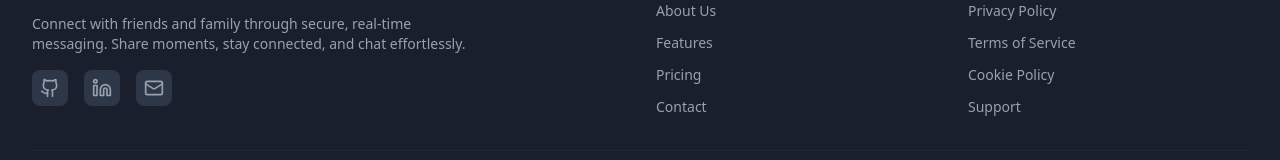
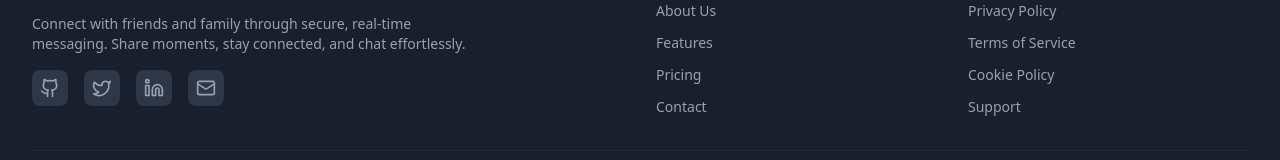
Before and after one commit to JAINAM576/ChatApp, a React (Vite) app in the folder frontend/: page /signup in a window 1280 px wide. Shown: the part 895-1055 px from the top of the page. Built offline with nearby package versions, Linux system fonts and the light colour scheme; no server answers.

Commit message:
twitter added

```diff
--- a/frontend/src/components/Footer.jsx
+++ b/frontend/src/components/Footer.jsx
@@ -36,14 +36,14 @@ const Footer = () => {
               >
                 <Github className="w-5 h-5" />
               </a>
-              {/* <a
-                href="https://twitter.com"
+              <a
+                href="https://x.com/PritamK38448085"
                 target="_blank"
                 rel="noopener noreferrer"
                 className="w-9 h-9 rounded-lg bg-[#2d3748] hover:bg-[#3d4758] flex items-center justify-center text-gray-400 hover:text-blue-500 transition-all duration-200"
               >
                 <Twitter className="w-5 h-5" />
-              </a> */}
+              </a>
               <a
                 href="https://www.linkedin.com/in/pritam-nitj/"
                 target="_blank"
```
